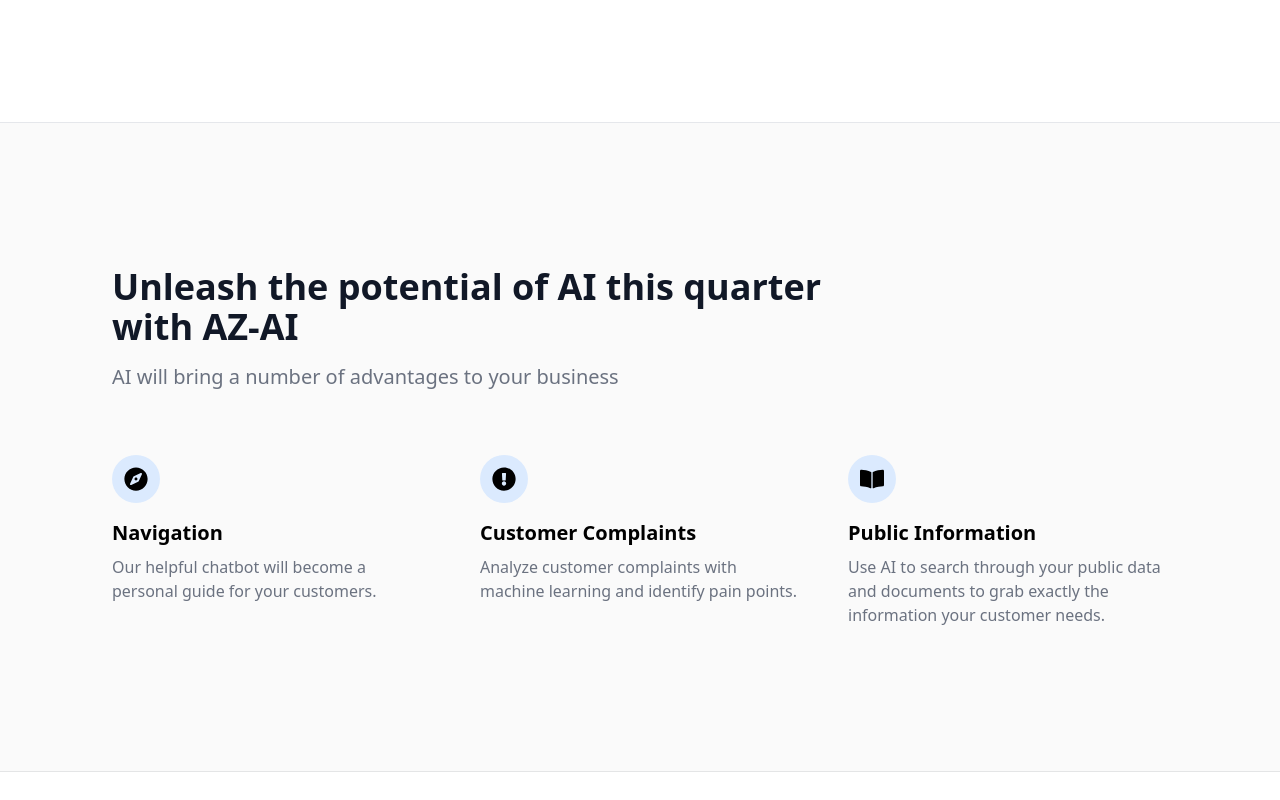
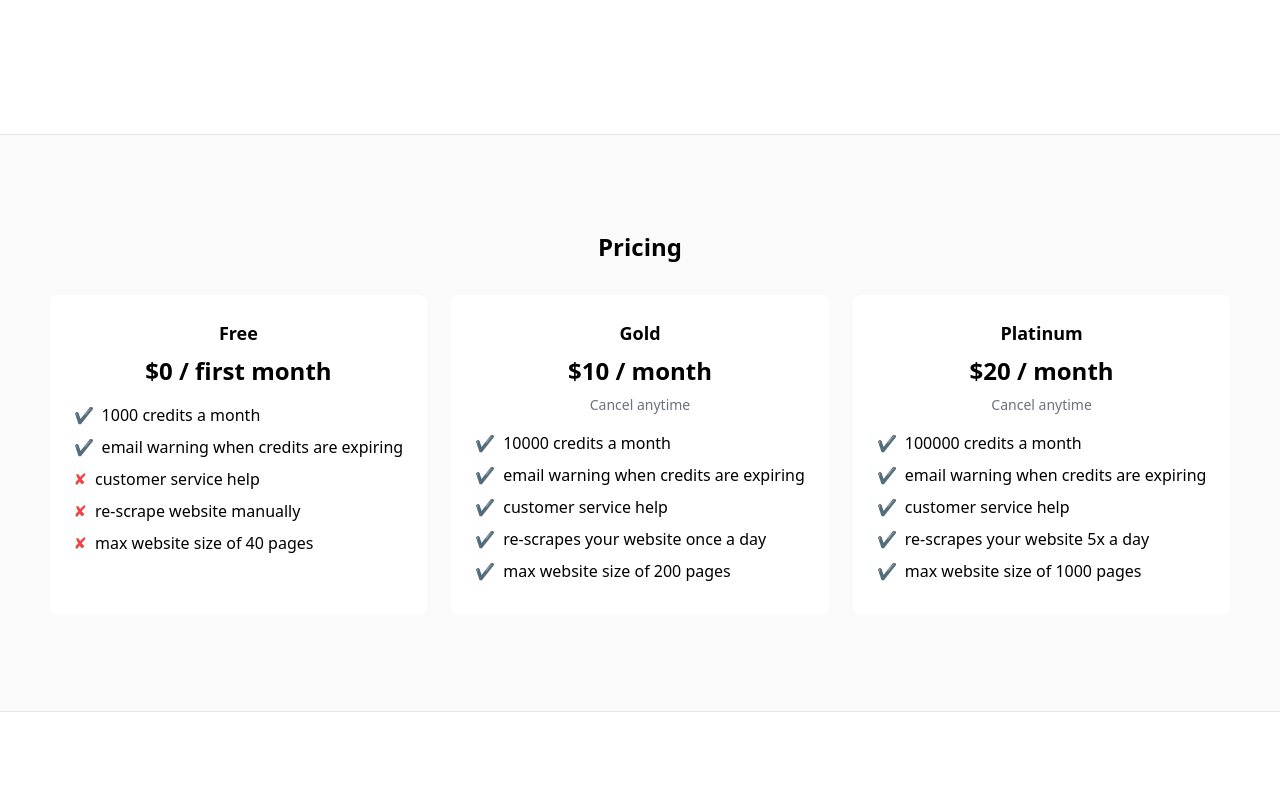
Before and after one commit to Julian-Tipler/jzai-website, a React (Vite) app: page / in a window 1280 px wide. Shown: the part 1360-2160 px from the top of the page. Built offline with nearby package versions, Linux system fonts and the light colour scheme; no server answers; a web font is replaced by a local one.

Commit message:
feat: made PlanPanel component and moved Plan type into separate file, plans const into constants file

```diff
--- a/package.json
+++ b/package.json
@@ -5,7 +5,7 @@
   "type": "module",
   "scripts": {
     "dev": "vite",
-    "build": "tsc && vite build",
+    "build": "tsc && vite build --mode development",
     "gentypes": "supabase gen types typescript --project-id gvewqhwcmnmdeyckkvlo > src/types/database.types.ts",
     "lint": "eslint --fix",
     "preview": "vite preview",
--- a/src/components/CopilotForm.tsx
+++ b/src/components/CopilotForm.tsx
@@ -143,7 +143,10 @@ export const CopilotForm = () => {
                   key={color}
                   className={`w-8 h-8 rounded-lg ${selectedColor === color ? "border-2" : "border-1"} ${selectedColor === color ? "border-blue-500" : "border-grey-500"}`}
                   style={{ backgroundColor: color }}
-                  onClick={() => handleColorChange(color)}
+                  onClick={(e) => {
+                    e.preventDefault();
+                    handleColorChange(color);
+                  }}
                 />
               ))}
             </div>
--- /dev/null
+++ b/src/components/PlanPanel.tsx
@@ -0,0 +1,35 @@
+import Plan from "../types/plan";
+
+const PlanPanel = ({
+  plan,
+  children,
+}: {
+  plan: Plan;
+  children?: React.ReactNode;
+}) => {
+  return (
+    <div
+      key={plan.name}
+      className={`self-stretch p-6 rounded-lg text-center ${plan.name === "platinum" ? "bg-red-100" : "bg-white"}`}
+    >
+      <h2 className="text-lg font-bold">{plan.name}</h2>
+      <p className="text-2xl font-bold my-2">{plan.price}</p>
+      <p className="text-sm mb-4 text-gray-500">{plan.renewal}</p>
+      {children && children}
+      <ul className="mt-4 text-left font-light">
+        {plan.features.map((feature, index) => (
+          <li key={index} className="mb-2 flex items-center">
+            {feature.available ? (
+              <span className="text-green-500 mr-2">✔</span>
+            ) : (
+              <span className="text-red-500 mr-2">✘</span>
+            )}
+            {feature.feature}
+          </li>
+        ))}
+      </ul>
+    </div>
+  );
+};
+
+export default PlanPanel;
--- /dev/null
+++ b/src/helpers/constants.ts
@@ -0,0 +1,89 @@
+import Plan from "../types/plan";
+import { baseUrl } from "./base-url";
+
+export const PLANS: Plan[] = [
+  {
+    name: "Free",
+    code: "free",
+    successUrl: "window.location.href" + "/success",
+    priceId: null,
+    price: "$0 / first month",
+    renewal: "",
+    features: [
+      { feature: "1000 credits a month", available: true },
+
+      {
+        feature: "email warning when credits are expiring",
+        available: true,
+      },
+      {
+        feature: "customer service help",
+        available: false,
+      },
+      {
+        feature: "re-scrape website manually",
+        available: false,
+      },
+      {
+        feature: "max website size of 40 pages",
+        available: false,
+      },
+    ],
+  },
+  {
+    name: "Gold",
+    code: "gold",
+    successUrl: baseUrl() + "/success",
+    priceId: import.meta.env.VITE_GOLD_PRICE_ID,
+    price: "$10 / month",
+    renewal: "Cancel anytime",
+    features: [
+      { feature: "10000 credits a month", available: true },
+
+      {
+        feature: "email warning when credits are expiring",
+        available: true,
+      },
+      {
+        feature: "customer service help",
+        available: true,
+      },
+      {
+        feature: "re-scrapes your website once a day",
+        available: true,
+      },
+      {
+        feature: "max website size of 200 pages",
+        available: true,
+      },
+    ],
+  },
+  {
+    name: "Platinum",
+    code: "platinum",
+    successUrl: baseUrl() + "/success",
+    priceId: import.meta.env.VITE_PLATINUM_PRICE_ID,
+    price: "$20 / month",
+    renewal: "Cancel anytime",
+    features: [
+      { feature: "100000 credits a month", available: true },
+
+      {
+        feature: "email warning when credits are expiring",
+        available: true,
+      },
+      {
+        feature: "customer service help",
+        available: true,
+      },
+      {
+        feature: "re-scrapes your website 5x a day",
+        available: true,
+      },
+      {
+        feature: "max website size of 1000 pages",
+        available: true,
+      },
+    ],
+  },
+];
--- /dev/null
+++ b/src/types/plan.ts
@@ -0,0 +1,11 @@
+type Plan = {
+  name: string;
+  code: string;
+  successUrl: string;
+  priceId: string | null;
+  price: string;
+  renewal: string;
+  features: { feature: string; available: boolean }[];
+};
+
+export default Plan;
--- a/src/views/Home.tsx
+++ b/src/views/Home.tsx
@@ -1,13 +1,15 @@
 import { FaBookOpen, FaCompass, FaExclamationCircle } from "react-icons/fa";
 import { FaArrowDownLong } from "react-icons/fa6";
 import { CopilotForm } from "../components/CopilotForm";
+import PlanPanel from "../components/PlanPanel";
+import { PLANS } from "../helpers/constants";
 // import { PlansPanels } from "../components/PlansPanels";
 
 export const Home = () => {
   return (
     <>
       <section className="bg-white dark:bg-gray-900 border-primary-border items-center text-center py-8 px-4 mx-auto max-w-screen-xl lg:py-40 lg:px-28 flex flex-col font-light text-gray-500 sm:text-lg dark:text-gray-400">
-        <h1 className="mb-4 text-4xl font-semibold text-gray-900 dark:text-white">
+        <h1 className="mb-5 text-5xl font-semibold text-gray-900 dark:text-white">
           Your website needs a tour guide
         </h1>
         <p className="mb-4">
@@ -33,16 +35,21 @@ export const Home = () => {
       >
         <CopilotForm />
       </section>
-      {/* <section id="pricing" className="py-24 border-b">
-        <div className="flex flex-col items-center justify-center">
-          <h2 className="text-2xl font-bold text-center mb-8 w-64">Pricing</h2>
-          <PlansPanels />
+      <section
+        id="pricing"
+        className="bg-primary-bg py-24 border-b flex flex-col items-center"
+      >
+        <h2 className="text-2xl font-bold text-center mb-8">Pricing</h2>
+        <div className="flex flex-row items-center justify-center gap-6">
+          {PLANS.map((plan) => (
+            <PlanPanel key={plan.name} plan={plan} />
+          ))}
         </div>
-      </section> */}
+      </section>
       {/* Unleash the potential */}
       <section
         id="features"
-        className="bg-primary-bg dark:bg-gray-800 border-b border-primary-border"
+        className="dark:bg-gray-800 border-b border-primary-border"
       >
         <div className="py-24 px-4 mx-auto max-w-screen-xl lg:py-36 lg:px-28">
           <div className="mb-8 max-w-screen-md lg:mb-16">
@@ -94,7 +101,7 @@ export const Home = () => {
         </div>
       </section>
       {/* We make AI integration easy */}
-      <section className="bg-white dark:bg-gray-900 border-b border-primary-border">
+      <section className="bg-primary-bg dark:bg-gray-900 border-b border-primary-border">
         <div className="gap-16 items-center py-8 px-4 mx-auto max-w-screen-xl lg:grid lg:grid-cols-2 lg:py-16 lg:px-6">
           <div className="font-light text-gray-500 sm:text-lg dark:text-gray-400">
             <h2 className="mb-4 text-4xl font-semibold text-gray-900 dark:text-white">
@@ -124,7 +131,7 @@ export const Home = () => {
         </div>
       </section>
       {/* Custom Solutions */}
-      <section className="bg-primary-bg dark:bg-gray-900 border-b border-primary-border">
+      <section className="dark:bg-gray-900 border-b border-primary-border">
         <div className="gap-16 items-center py-8 px-4 mx-auto max-w-screen-xl lg:grid lg:grid-cols-2 lg:py-16 lg:px-6">
           <div className="font-light text-gray-500 sm:text-lg dark:text-gray-400 lg:order-last">
             <h2 className="mb-4 text-4xl font-bold text-gray-900 dark:text-white">
@@ -151,7 +158,7 @@ export const Home = () => {
           </div>
         </div>
       </section>
-      <section id="contact" className="bg-white dark:bg-gray-900">
+      <section id="contact" className="bg-primary-bg dark:bg-gray-900">
         <div className="py-8 px-4 mx-auto max-w-screen-xl sm:py-16 lg:px-6">
           <div className="mx-auto max-w-screen-sm text-center">
             <h2 className="mb-4 text-4xl font-semibold leading-tight text-gray-900 dark:text-white">
```
Also changed, not shown: src/components/PlansPanels.tsx (+13 -120 lines), 1 other file (tests, documents, lock files or other folders).
